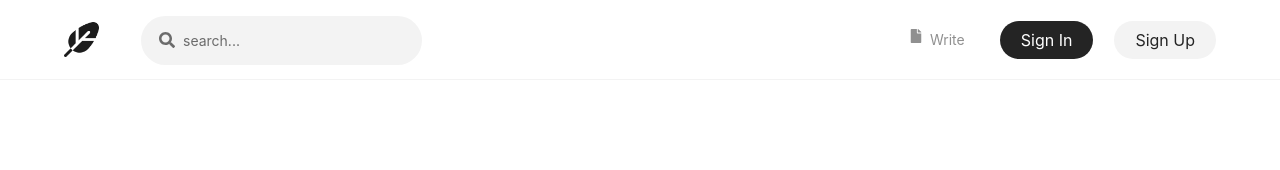
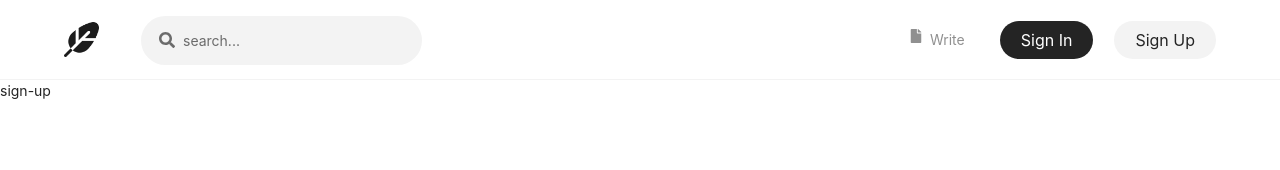
Before and after one commit to ganeshlonare/MERN-Blog-Website, a React (Vite) app in the folder client/: page /sign-up in a window 1280 px wide. Shown: the top 170 px of the page. Built offline with nearby package versions, Linux system fonts and the light colour scheme.

Commit message:
Created Pages and Routes

```diff
--- a/client/src/App.jsx
+++ b/client/src/App.jsx
@@ -1,7 +1,14 @@
+import { Routes , Route } from "react-router-dom";
 import Navbar from "./components/Navbar.component";
+import UserAuthForm from "./pages/UserAuthForm.page";
 
 export default function App() {
   return (
-    <Navbar />
+    <Routes>
+      <Route path="/" element={<Navbar />} >
+      <Route path="sign-in" element={<UserAuthForm type={"sign-in"}/>} />
+      <Route path="sign-up" element={<UserAuthForm type={"sign-up"}/>} />
+      </Route>
+    </Routes>
   )
 }
--- a/client/src/components/Navbar.component.jsx
+++ b/client/src/components/Navbar.component.jsx
@@ -1,4 +1,4 @@
-import {Link} from 'react-router-dom';
+import {Link, Outlet} from 'react-router-dom';
 import logo from '../imgs/logo.png';
 import { FaSearch , FaFile } from "react-icons/fa";
 import { useState } from 'react';
@@ -7,6 +7,7 @@ export default function Navbar() {
   const [searchBoxVisibility , setSearchBoxVisibility] =useState(false);
 
   return (
+   <>
     <nav className='navbar'>
 
 <Link to='/' className='flex-none w-10'>
@@ -42,11 +43,13 @@ export default function Navbar() {
    Sign In
   </Link>
 
-        <Link to='/sign-un' className='btn-light py-2 hidden md:inline'>
+  <Link to='/sign-up' className='btn-light py-2 hidden md:inline'>
    Sign Up
   </Link>
 
 </div>
 </nav>
+<Outlet />
+   </>
   )
 }
--- a/client/src/pages/UserAuthForm.page.jsx
+++ b/client/src/pages/UserAuthForm.page.jsx
@@ -0,0 +1,9 @@
+import React from 'react'
+
+export default function UserAuthForm({type}) {
+  return (
+    <div>
+      {type}
+    </div>
+  )
+}
```
Lines whose indentation alone changed are shown as unchanged.
